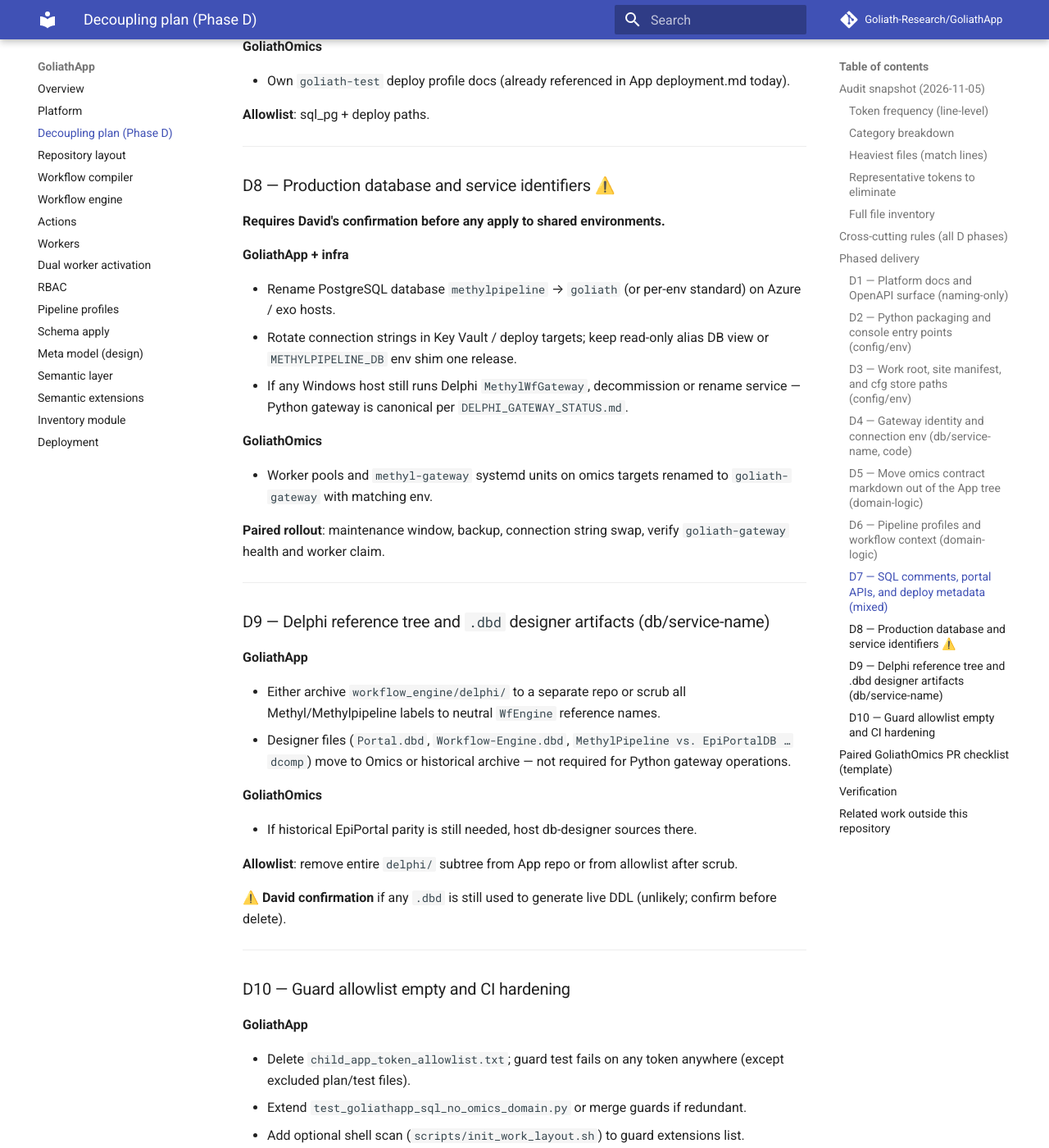
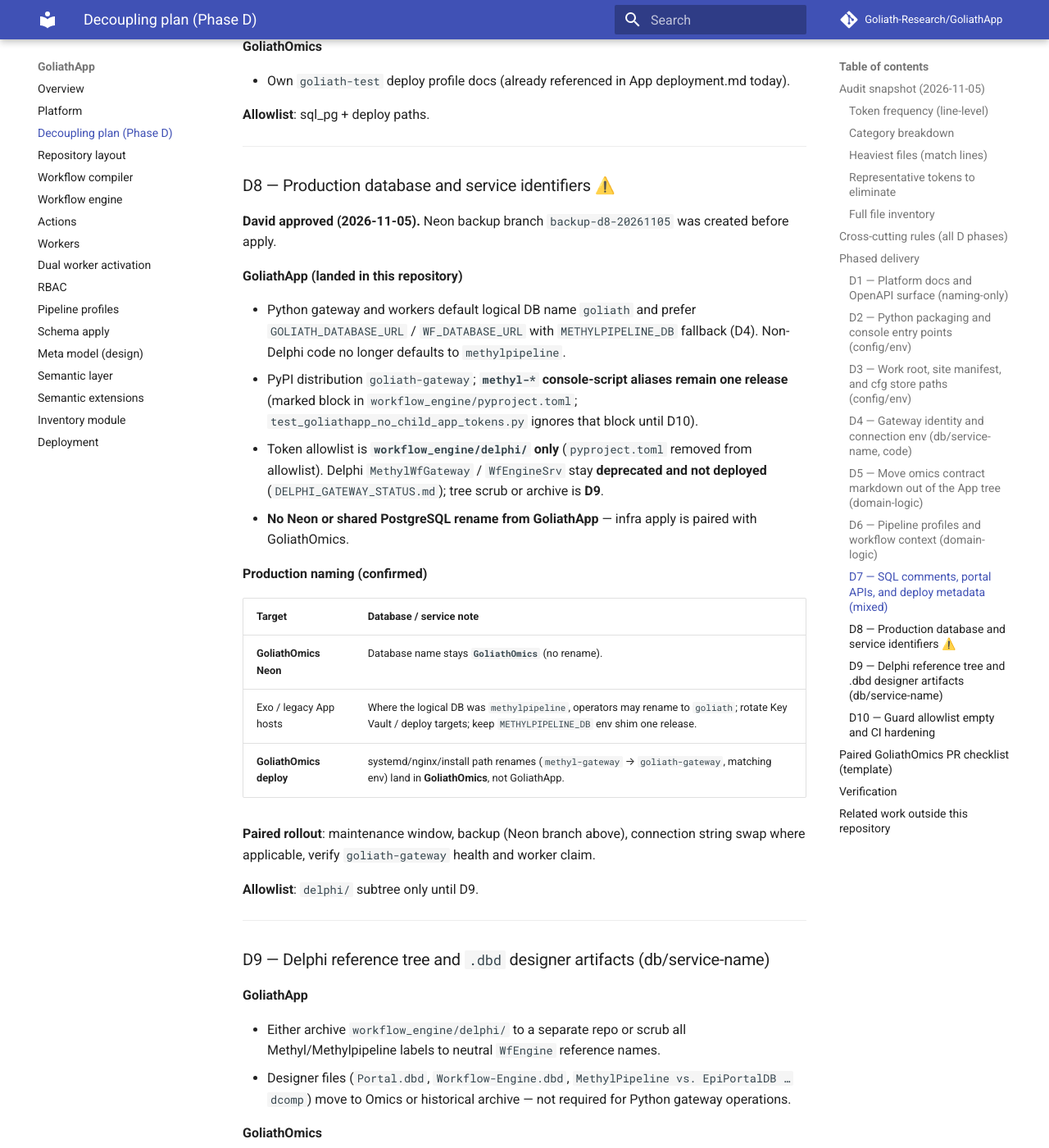
Before and after one commit to Goliath-Research/GoliathApp, an MkDocs documentation site: the page built from docs/decoupling-plan.md, in a window 1280 px wide and 1400 px high, scrolled down 7891 px. Shown: the whole window at 82% size. Built offline with MkDocs 1.6.1 and Material for MkDocs 9.7.7, drawn with Linux system fonts in a browser that asks for light colours; comment, search, counter and statistics services are not loaded.

Commit message:
Decoupling D8 (GoliathApp): allowlist Delphi-only, document production IDs (#47)
* Decoupling D8: shrink allowlist to Delphi, document production IDs

Teach the child-app token guard to ignore the documented one-release
methyl-* console-script block in pyproject.toml and drop that file from
the allowlist. Update decoupling-plan D8 with David-approved rollout
notes (GoliathOmics Neon name, Omics-side service renames, alias until D10).

Co-authored-by: David Izada Rodriguez <davidizadar@GoliathResearch.com>

* Fix guardrail JSON paths in portal_guardrails_editor.sql

Use #>> ARRAY[...] with split key segments so PostgreSQL accepts the
path and the child-app token guard stays green.

Co-authored-by: David Izada Rodriguez <davidizadar@GoliathResearch.com>

* Fix alias block end detection in child-app token guard

Check the end marker before the start pattern so the end comment does not
re-match the start regex and leave in_alias_block stuck true.

---------

Co-authored-by: Cursor Agent <cursoragent@cursor.com>

```diff
--- a/docs/decoupling-plan.md
+++ b/docs/decoupling-plan.md
@@ -214,19 +214,26 @@ Each phase is intended as **one small PR** to GoliathApp unless noted. Order can
 
 ### D8 — Production database and service identifiers ⚠️
 
-**Requires David's confirmation before any apply to shared environments.**
+**David approved (2026-11-05).** Neon backup branch `backup-d8-20261105` was created before apply.
 
-**GoliathApp + infra**
+**GoliathApp (landed in this repository)**
 
-- Rename PostgreSQL database `methylpipeline` → `goliath` (or per-env standard) on Azure / exo hosts.
-- Rotate connection strings in Key Vault / deploy targets; keep read-only alias DB view or `METHYLPIPELINE_DB` env shim one release.
-- If any Windows host still runs Delphi `MethylWfGateway`, decommission or rename service — Python gateway is canonical per `DELPHI_GATEWAY_STATUS.md`.
+- Python gateway and workers default logical DB name `goliath` and prefer `GOLIATH_DATABASE_URL` / `WF_DATABASE_URL` with `METHYLPIPELINE_DB` fallback (D4). Non-Delphi code no longer defaults to `methylpipeline`.
+- PyPI distribution `goliath-gateway`; **`methyl-*` console-script aliases remain one release** (marked block in `workflow_engine/pyproject.toml`; `test_goliathapp_no_child_app_tokens.py` ignores that block until D10).
+- Token allowlist is **`workflow_engine/delphi/` only** (`pyproject.toml` removed from allowlist). Delphi `MethylWfGateway` / `WfEngineSrv` stay **deprecated and not deployed** (`DELPHI_GATEWAY_STATUS.md`); tree scrub or archive is **D9**.
+- **No Neon or shared PostgreSQL rename from GoliathApp** — infra apply is paired with GoliathOmics.
 
-**GoliathOmics**
+**Production naming (confirmed)**
 
-- Worker pools and `methyl-gateway` systemd units on omics targets renamed to `goliath-gateway` with matching env.
+| Target | Database / service note |
+|--------|-------------------------|
+| **GoliathOmics Neon** | Database name stays **`GoliathOmics`** (no rename). |
+| Exo / legacy App hosts | Where the logical DB was `methylpipeline`, operators may rename to `goliath`; rotate Key Vault / deploy targets; keep `METHYLPIPELINE_DB` env shim one release. |
+| **GoliathOmics deploy** | systemd/nginx/install path renames (`methyl-gateway` → `goliath-gateway`, matching env) land in **GoliathOmics**, not GoliathApp. |
 
-**Paired rollout**: maintenance window, backup, connection string swap, verify `goliath-gateway` health and worker claim.
+**Paired rollout**: maintenance window, backup (Neon branch above), connection string swap where applicable, verify `goliath-gateway` health and worker claim.
+
+**Allowlist**: `delphi/` subtree only until D9.
 
 ---
 
```
Also changed, not shown: 4 other files.
